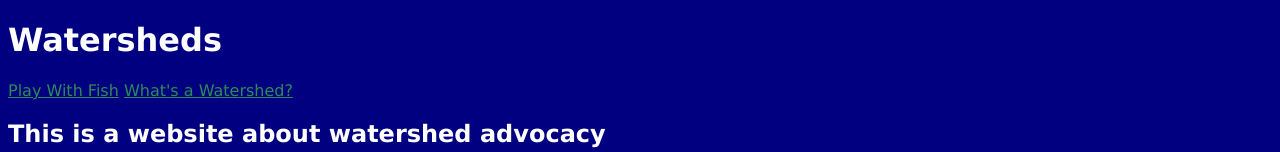
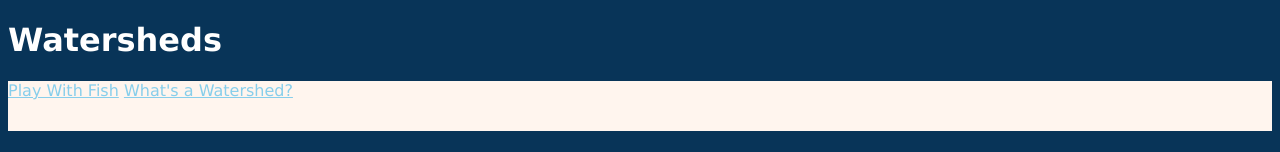
Before and after one commit to dsdavidoff/watershed, a plain HTML site: page index.html in a window 1280 px wide. Shown: the top 152 px of the page. Drawn offline with Linux system fonts and the light colour scheme.

Commit message:
'styling'

```diff
--- a/style.css
+++ b/style.css
@@ -1,7 +1,20 @@
 html {
-    background-color: navy;
+    background-color: rgb(8, 52, 88);
     font-family: Verdana, Geneva, Tahoma, sans-serif;
     color: white
+}
+
+nav {
+    background-color: seashell;
+    height: 50px;
+}
+
+nav a {
+    color: skyblue
+}
+
+nav a:visited {
+    color: darkcyan
 }
 
 h1 {
```
